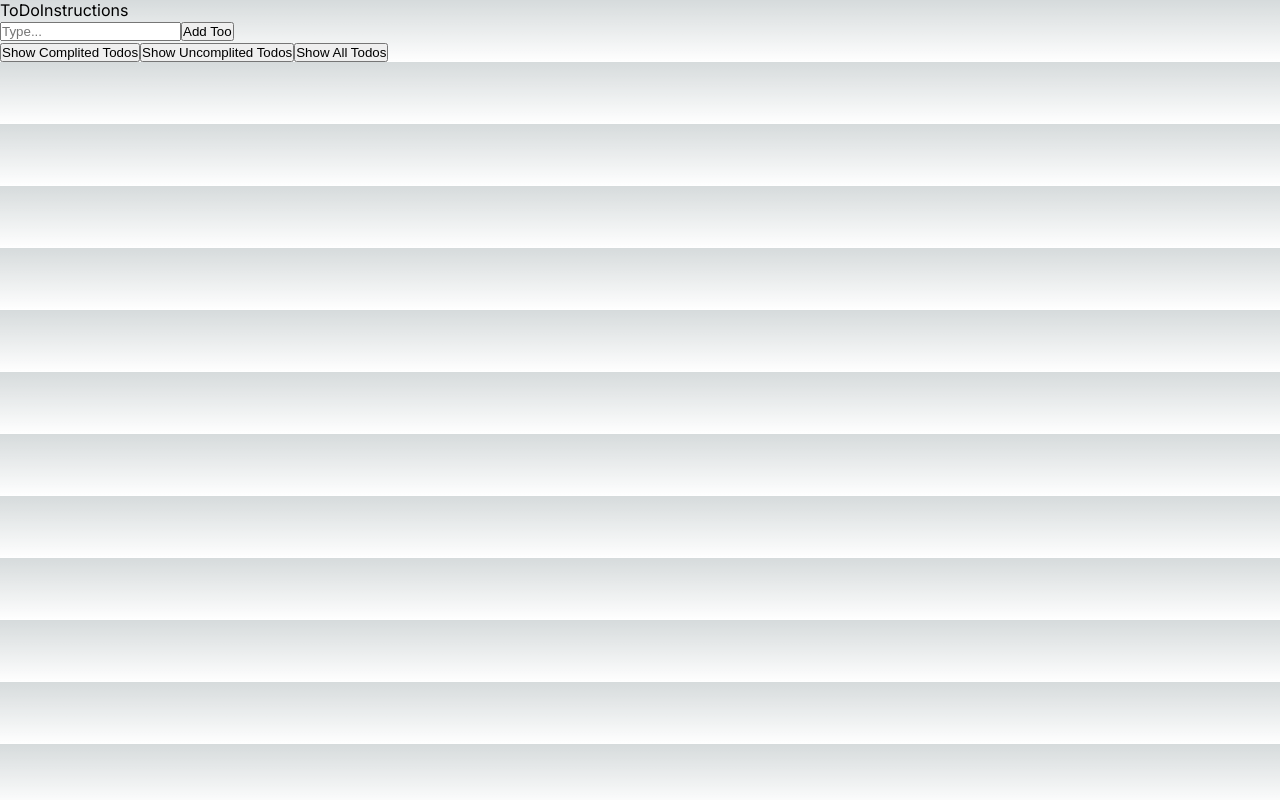
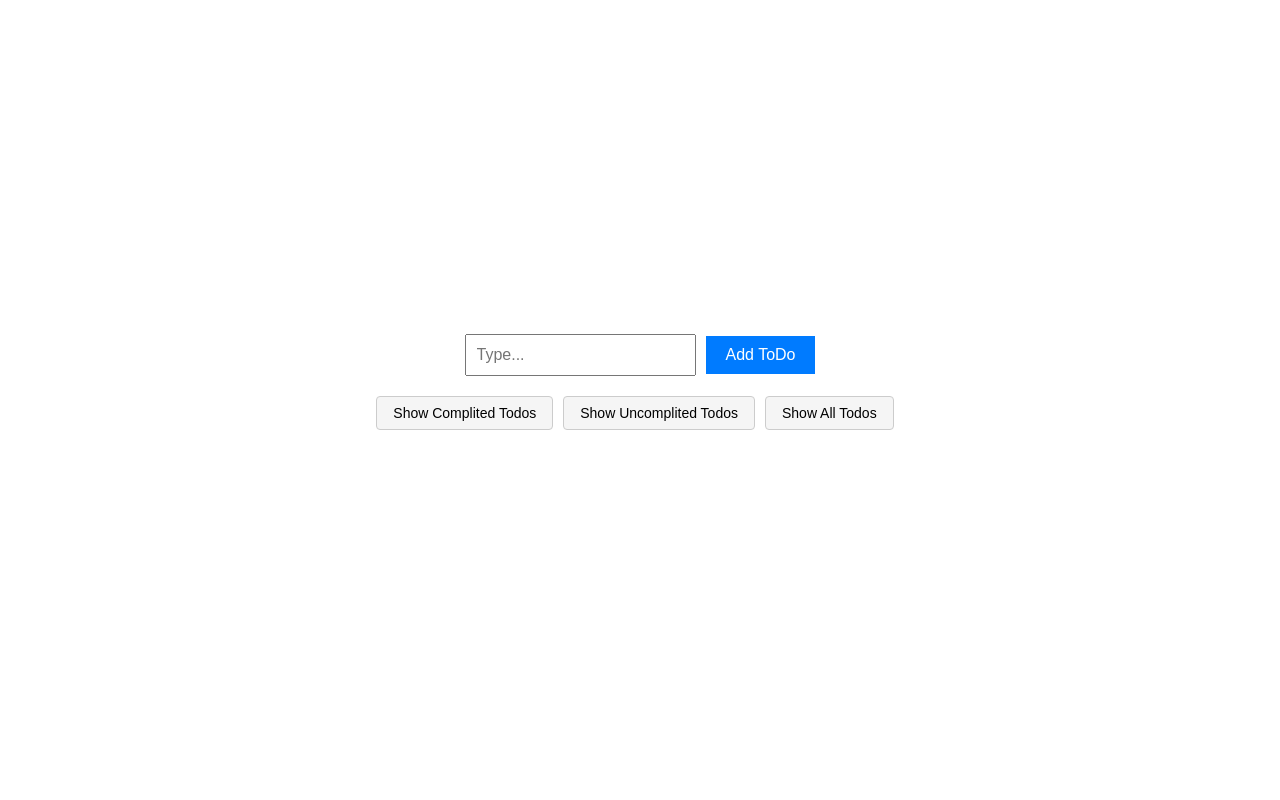
Before and after one commit to StandaFrontMan/ToDo-TS-Next, a Next.js app in the folder ts-proj/: page / in a window 1280 px wide. Built offline with nearby package versions, Linux system fonts and the light colour scheme.

Commit message:
Commets and Styles

```diff
--- a/ts-proj/src/app/components/Header.tsx
+++ /dev/null
@@ -1,13 +0,0 @@
-import React from 'react'
-import Link from 'next/link'
-
-const Header = () => {
-  return (
-    <header>
-        <Link href='/'>ToDo</Link>
-        <Link href='/instructions'>Instructions</Link>
-    </header>
-  )
-}
-
-export default Header
--- a/ts-proj/src/app/globals.css
+++ b/ts-proj/src/app/globals.css
@@ -1,112 +1,87 @@
-:root {
-  --max-width: 1100px;
-  --border-radius: 12px;
-  --font-mono: ui-monospace, Menlo, Monaco, 'Cascadia Mono', 'Segoe UI Mono',
-    'Roboto Mono', 'Oxygen Mono', 'Ubuntu Monospace', 'Source Code Pro',
-    'Fira Mono', 'Droid Sans Mono', 'Courier New', monospace;
-
-  --foreground-rgb: 0, 0, 0;
-  --background-start-rgb: 214, 219, 220;
-  --background-end-rgb: 255, 255, 255;
-
-  --primary-glow: conic-gradient(
-    from 180deg at 50% 50%,
-    #16abff33 0deg,
-    #0885ff33 55deg,
-    #54d6ff33 120deg,
-    #0071ff33 160deg,
-    transparent 360deg
-  );
-  --secondary-glow: radial-gradient(
-    rgba(255, 255, 255, 1),
-    rgba(255, 255, 255, 0)
-  );
-
-  --tile-start-rgb: 239, 245, 249;
-  --tile-end-rgb: 228, 232, 233;
-  --tile-border: conic-gradient(
-    #00000080,
-    #00000040,
-    #00000030,
-    #00000020,
-    #00000010,
-    #00000010,
-    #00000080
-  );
-
-  --callout-rgb: 238, 240, 241;
-  --callout-border-rgb: 172, 175, 176;
-  --card-rgb: 180, 185, 188;
-  --card-border-rgb: 131, 134, 135;
-}
-
-@media (prefers-color-scheme: dark) {
-  :root {
-    --foreground-rgb: 255, 255, 255;
-    --background-start-rgb: 0, 0, 0;
-    --background-end-rgb: 0, 0, 0;
-
-    --primary-glow: radial-gradient(rgba(1, 65, 255, 0.4), rgba(1, 65, 255, 0));
-    --secondary-glow: linear-gradient(
-      to bottom right,
-      rgba(1, 65, 255, 0),
-      rgba(1, 65, 255, 0),
-      rgba(1, 65, 255, 0.3)
-    );
-
-    --tile-start-rgb: 2, 13, 46;
-    --tile-end-rgb: 2, 5, 19;
-    --tile-border: conic-gradient(
-      #ffffff80,
-      #ffffff40,
-      #ffffff30,
-      #ffffff20,
-      #ffffff10,
-      #ffffff10,
-      #ffffff80
-    );
-
-    --callout-rgb: 20, 20, 20;
-    --callout-border-rgb: 108, 108, 108;
-    --card-rgb: 100, 100, 100;
-    --card-border-rgb: 200, 200, 200;
-  }
-}
-
-* {
-  box-sizing: border-box;
-  padding: 0;
-  margin: 0;
-}
-
-html,
-body {
-  max-width: 100vw;
-  overflow-x: hidden;
+input:checked + span {
+  text-decoration: line-through;
 }
 
 body {
-  color: rgb(var(--foreground-rgb));
-  background: linear-gradient(
-      to bottom,
-      transparent,
-      rgb(var(--background-end-rgb))
-    )
-    rgb(var(--background-start-rgb));
+  margin: 0;
+  padding: 0;
+  font-family: Arial, sans-serif;
 }
 
-a {
-  color: inherit;
-  text-decoration: none;
+/* Стили для компонента Home */
+.Home {
+  display: flex;
+  flex-direction: column;
+  align-items: center;
+  justify-content: center;
+  height: 100vh;
 }
 
-@media (prefers-color-scheme: dark) {
-  html {
-    color-scheme: dark;
-  }
+.input-area {
+  margin-bottom: 20px;
 }
 
+.main-input {
+  padding: 10px;
+  margin-right: 10px;
+  font-size: 16px;
+}
 
-input:checked + span {
-  text-decoration: line-through;
+.adding-button {
+  padding: 10px 20px;
+  font-size: 16px;
+  background-color: #007bff;
+  color: white;
+  border: none;
+  cursor: pointer;
 }
+
+/* Стили для компонента TodoList */
+.output-area {
+  display: flex;
+  flex-direction: column;
+  align-items: center;
+}
+
+.filter-buttons-block {
+  margin-bottom: 20px;
+}
+
+.filter-button {
+  padding: 8px 16px;
+  font-size: 14px;
+  background-color: #f5f5f5;
+  border: 1px solid #ccc;
+  border-radius: 4px;
+  cursor: pointer;
+  margin-right: 10px;
+}
+
+.todo-list-block {
+  width: 300px;
+}
+
+/* Стили для компонента TodoItem */
+.todo-info {
+  display: flex;
+  align-items: center;
+  margin-bottom: 10px;
+}
+
+.checkbox-condition {
+  margin-right: 10px;
+}
+
+.todo-text {
+  margin-right: 10px;
+}
+
+.delete-button {
+  padding: 8px 16px;
+  font-size: 14px;
+  background-color: #dc3545;
+  color: white;
+  border: none;
+  border-radius: 4px;
+  cursor: pointer;
+}
--- a/ts-proj/src/app/layout.tsx
+++ b/ts-proj/src/app/layout.tsx
@@ -1,13 +1,12 @@
 import './globals.css'
 import type { Metadata } from 'next'
 import { Inter } from 'next/font/google'
-import Header from './components/Header'
 import { ReduxProvider } from '@/redux/provider'
 
 const inter = Inter({ subsets: ['latin'] })
 
-export const metadata: Metadata = {
-  title: 'Create Next App',
+export const metadata: Metadata = { // Надеюсь, вам понравится =-)
+  title: 'ToDo App',
   description: 'Generated by create next app',
 }
 
@@ -19,7 +18,6 @@ export default function RootLayout({
   return (
     <html lang="en">
       <body className={inter.className}>
-        <Header />
         <main className='container'>
           <ReduxProvider>
             {children}
--- a/ts-proj/src/app/page.tsx
+++ b/ts-proj/src/app/page.tsx
@@ -10,9 +10,6 @@ export default function Home() {
 
   const [text, setText] = useState<string>('');
 
-
-
-
   return (
     <div className='Home'>
       <InputField
--- a/ts-proj/src/app/todo components/InputField.tsx
+++ b/ts-proj/src/app/todo components/InputField.tsx
@@ -12,7 +12,7 @@ const InputField: React.FC<InputFieldProps> = ({ value, updateText }) => {
 
     const dispatch = useAppDispatch()
 
-    const handleAddTodo = () => {
+    const handleAddTodo = () => { // проверка на пустой инпут
       if (value.trim() !== '') {
         dispatch(addTodo(value));
         updateText('');
@@ -20,13 +20,17 @@ const InputField: React.FC<InputFieldProps> = ({ value, updateText }) => {
     };
 
   return (
-    <div>
+    <div className='input-area'>
         <input
+            className='main-input'
             placeholder='Type...'
             value={value}
             onChange={(e) => updateText(e.target.value)}
         />
-        <button onClick={handleAddTodo}>Add Too</button>
+        <button
+          className='adding-button'
+          onClick={handleAddTodo}
+        >Add ToDo</button>
     </div>
   )
 }
--- a/ts-proj/src/app/todo components/TodoItem.tsx
+++ b/ts-proj/src/app/todo components/TodoItem.tsx
@@ -7,14 +7,15 @@ const TodoItem: React.FC<ITodo> = ({ id, text, complited }) => {
     const dispatch = useAppDispatch()
 
   return (
-    <li>
+    <li className='todo-info'>
         <input
+            className='checkbox-condition'
             type='checkbox'
             checked={complited}
             onChange={() => dispatch(markAsDone(id))}
         />
-        <span>{text}</span>
-        <button onClick={() => dispatch(removeTode(id))}>Delite</button>
+        <span className='todo-text'>{text}</span>
+        <button className='delete-button' onClick={() => dispatch(removeTode(id))}>Delite</button>
     </li>
   )
 }
--- a/ts-proj/src/app/todo components/TodoList.tsx
+++ b/ts-proj/src/app/todo components/TodoList.tsx
@@ -6,7 +6,7 @@ const TodoList: React.FC = () => {
 
     const { todos } = useAppSelector(state => state.todo)
 
-    const [filter, setFilter] = useState<'completed' | 'uncompleted' | 'all'>('all');
+    const [filter, setFilter] = useState<'completed' | 'uncompleted' | 'all'>('all'); // фильтрация
 
     const filteredTodos = todos.filter((todo) => { // реализация фильтрации по кретерию condition
         if (filter === 'completed') {
@@ -19,15 +19,19 @@ const TodoList: React.FC = () => {
       });
 
   return (
-    <div>
-      <button onClick={() => setFilter('completed')}>Show Complited Todos</button>
-      <button onClick={() => setFilter('uncompleted')}>Show Uncomplited Todos</button>
-      <button onClick={() => setFilter('all')}>Show All Todos</button>
-      <ul>
-        {filteredTodos.map((todo) => (
-          <TodoItem key={todo.id} {...todo} />
-        ))}
-      </ul>
+    <div className='output-area'>
+      <div className='filter-buttons-block'>
+        <button className='filter-button' onClick={() => setFilter('completed')}>Show Complited Todos</button>
+        <button className='filter-button' onClick={() => setFilter('uncompleted')}>Show Uncomplited Todos</button>
+        <button className='filter-button' onClick={() => setFilter('all')}>Show All Todos</button>
+      </div>
+      <div className='todo-list-block'>
+        <ul>
+            {filteredTodos.map((todo) => (
+            <TodoItem key={todo.id} {...todo} />
+            ))}
+        </ul>
+      </div>
     </div>
   )
 }
```
Also changed, not shown: ts-proj/src/app/page.module.css (deleted, +0 -229 lines).
